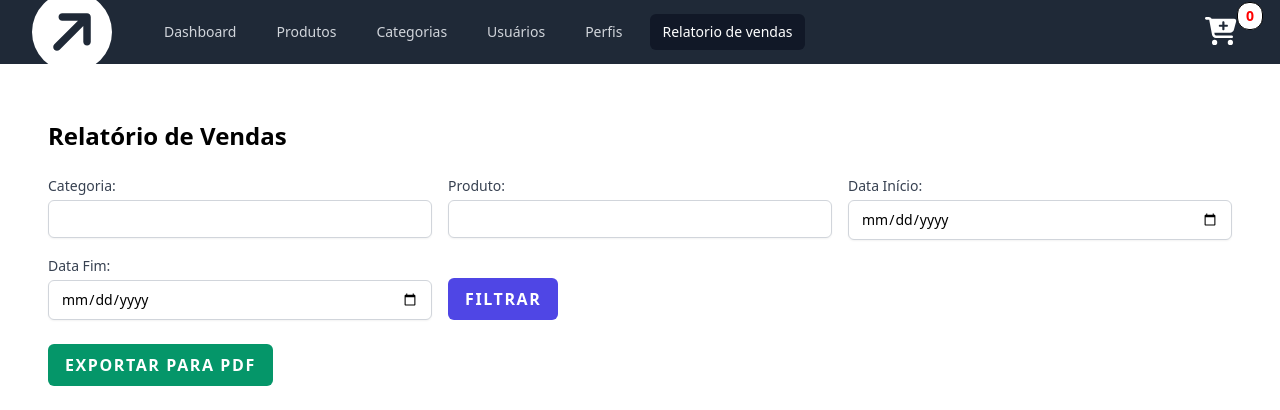
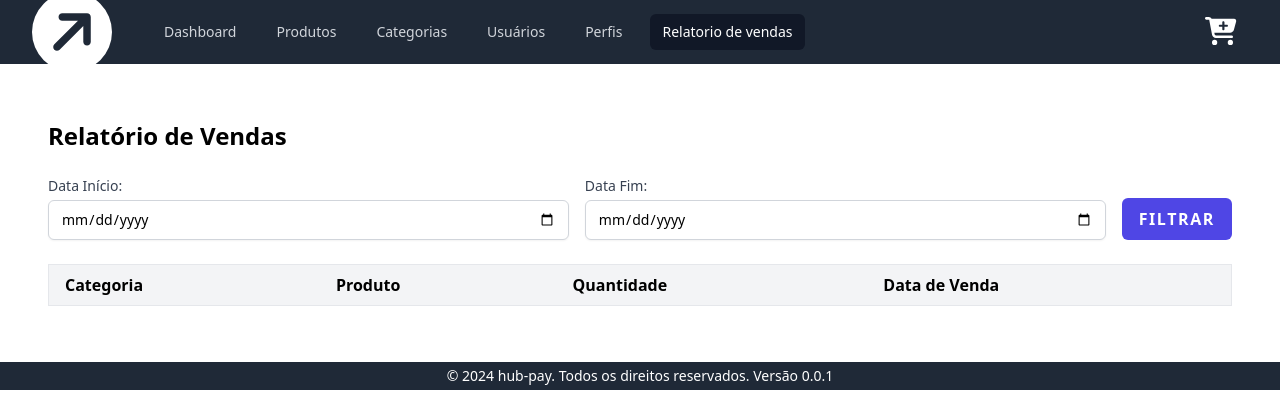
Before and after one commit to hugov/my-water-app, a Flask app: page /relatorio-vendas in a window 1280 px wide. Shown: the top 410 px of the page. Run offline with Flask 3, Linux system fonts and the light colour scheme; lists and menus that the app fills with data are empty; some libraries are stand-ins or nearby versions.

Commit message:
Adicionado a funcionalidade de relatório de vendas

```diff
--- a/python/my-water-web/app/routes.py
+++ b/python/my-water-web/app/routes.py
@@ -1,7 +1,7 @@
 import logging
 import os
 
-from flask import current_app as app, render_template, flash, request, redirect, send_from_directory, session, jsonify, send_file, Response
+from flask import current_app as app, render_template, flash, request, redirect, send_from_directory, session, jsonify, send_file, Response, make_response
 from werkzeug.utils import secure_filename
 from PIL import Image
 from datetime import datetime
@@ -557,46 +557,63 @@ def relatorio_vendas():
         return render_template('report/report_sales.html', current_page="report_sales")
     else:
 
-        category_filter = request.form.get('categoria')
-        product_filter = request.form.get('produto')
         start_date = request.form.get('data_inicio')
         end_date = request.form.get('data_fim')
 
-        if start_date:
-            data_inicio = datetime.strptime(start_date, '%Y-%m-%d')
-        if end_date:
-            data_fim = datetime.strptime(end_date, '%Y-%m-%d')
-
-        vendas = ReportService.report_sales(category_filter, product_filter, data_inicio, data_fim)
+        vendas = ReportService.report_sales(start_date, end_date)
 
         if request.method == 'POST' and request.form.get('export_pdf'):
             return exportar_pdf(vendas)
 
-        return render_template('report/report_sales.html', vendas=vendas)
+        return render_template('report/report_sales.html', vendas=vendas, current_page="report_sales")
+
+class Venda:
+    def __init__(self, categoria, produto, quantidade, data_venda):
+        self.categoria = categoria
+        self.produto = produto
+        self.quantidade = quantidade
+        self.data_venda = data_venda
+
+class PDF(FPDF):
+    def header(self):
+        self.set_font("Arial", "B", 12)
+        self.cell(0, 10, "Relatório de Vendas", 0, 1, "C")
+        self.ln(10)
+
+    def footer(self):
+        self.set_y(-15)
+        self.set_font("Arial", "I", 8)
+        self.cell(0, 10, f"Página {self.page_no()}", 0, 0, "C")
 
 def exportar_pdf(vendas):
-    pdf = FPDF()
+    pdf = PDF()
     pdf.add_page()
     pdf.set_font("Arial", size=12)
 
-    pdf.cell(200, 10, txt="Relatório de Vendas", ln=True, align='C')
-    pdf.ln(10)
-
-    pdf.cell(50, 10, 'Categoria', border=1)
-    pdf.cell(50, 10, 'Produto', border=1)
-    pdf.cell(30, 10, 'Quantidade', border=1)
-    pdf.cell(50, 10, 'Data de Venda', border=1)
+    # Cabeçalho da tabela
+    pdf.set_fill_color(240, 240, 240)  # Cor de fundo para o cabeçalho
+    pdf.cell(50, 10, 'Categoria', border=1, fill=True)
+    pdf.cell(50, 10, 'Produto', border=1, fill=True)
+    pdf.cell(30, 10, 'Quantidade', border=1, fill=True)
+    pdf.cell(50, 10, 'Data de Venda', border=1, fill=True)
     pdf.ln()
 
+    # Corpo da tabela
+    pdf.set_fill_color(255, 255, 255)  # Cor de fundo para as linhas do corpo
     for venda in vendas:
-        pdf.cell(50, 10, venda.categoria, border=1)
-        pdf.cell(50, 10, venda.produto, border=1)
-        pdf.cell(30, 10, str(venda.quantidade), border=1)
-        pdf.cell(50, 10, venda.data_venda.strftime("%d/%m/%Y"), border=1)
+        pdf.cell(50, 10, venda.categoria, border=1, fill=True)
+        pdf.cell(50, 10, venda.produto, border=1, fill=True)
+        pdf.cell(30, 10, str(venda.quantidade), border=1, fill=True)
+        pdf.cell(50, 10, venda.data_venda.strftime("%d/%m/%Y"), border=1, fill=True)
         pdf.ln()
 
     buffer = BytesIO()
-    pdf.output(buffer)
-    buffer.seek(0)
+    pdf_output = pdf.output(dest='S')  # Gera o PDF como uma string
+    buffer.write(pdf_output.encode('latin1'))  # Escreve no buffer como bytes
+    buffer.seek(0)  # Reposiciona o ponteiro no início do buffer
 
+    response = make_response(buffer.getvalue())  # Cria a resposta Flask com o conteúdo do buffer
+    response.headers['Content-Type'] = 'application/pdf'
+    response.headers['Content-Disposition'] = 'inline; filename=relatorio_vendas.pdf'
+    #return response
     return send_file(buffer, as_attachment=True, download_name='relatorio_vendas.pdf', mimetype='application/pdf')
--- a/python/my-water-web/app/services/report_service.py
+++ b/python/my-water-web/app/services/report_service.py
@@ -9,6 +9,6 @@ class ReportService:
     # Order
 
     @staticmethod
-    def report_sales(category_filter, product_filter, start_date, end_date):
-        _report = ReportRepository.report_sales(category_filter, product_filter, start_date, end_date)
+    def report_sales(start_date, end_date):
+        _report = ReportRepository.report_sales(start_date, end_date)
         return _report
--- a/python/my-water-web/app/templates/base.html
+++ b/python/my-water-web/app/templates/base.html
@@ -32,15 +32,28 @@
           align-items: center;
           border: 1px solid #000;
           font-weight: bold;
+          display: none;
       }
     </style>
 
     <script src="https://cdnjs.cloudflare.com/ajax/libs/font-awesome/6.6.0/js/all.min.js" integrity="sha512-6sSYJqDreZRZGkJ3b+YfdhB3MzmuP9R7X1QZ6g5aIXhRvR1Y/N/P47jmnkENm7YL3oqsmI6AK+V6AD99uWDnIw==" crossorigin="anonymous" referrerpolicy="no-referrer"></script>
     <script src="{{ url_for('static', filename='js/app.js') }}"></script>
 
+    <script>
+      function updateQuantityItens() {
+        const quantity_items = sessionStorage.getItem('quantity_itens');
+        if(quantity_items) {
+          console.log('quantity items session: ', quantity_items);
+          document.getElementById('cart-counter').style.display = "block";
+          document.getElementById('cart-counter').innerText = quantity_items;
+        }
 
-    <!--<script src="https://preline.co/assets/vendor/preline/dist/index.js?v=2.3.0"></script>-->
+      }
 
+      window.onload = function() {
+        updateQuantityItens();
+      };
+  </script>
 
 </head>
 <body class="h-full">
--- a/python/my-water-web/app/templates/report/report_sales.html
+++ b/python/my-water-web/app/templates/report/report_sales.html
@@ -6,40 +6,35 @@
 <div class="container mx-auto px-4 py-8">
     <h2 class="text-2xl font-bold mb-6">Relatório de Vendas</h2>
 
-    <form method="POST" action="{{ url_for('relatorio_vendas') }}" class="grid grid-cols-1 md:grid-cols-3 gap-4 mb-6">
-        <div>
-            <label for="categoria" class="block text-sm font-medium text-gray-700">Categoria:</label>
-            <input type="text" name="categoria" id="categoria" class="mt-1 block w-full px-3 py-2 border border-gray-300 rounded-md shadow-sm focus:ring-indigo-500 focus:border-indigo-500 sm:text-sm">
-        </div>
-
-        <div>
-            <label for="produto" class="block text-sm font-medium text-gray-700">Produto:</label>
-            <input type="text" name="produto" id="produto" class="mt-1 block w-full px-3 py-2 border border-gray-300 rounded-md shadow-sm focus:ring-indigo-500 focus:border-indigo-500 sm:text-sm">
-        </div>
-
-        <div>
+    <form method="POST" action="{{ url_for('relatorio_vendas') }}" class="flex flex-col md:flex-row md:space-x-4 mb-6">
+        <div class="flex flex-col mb-4 md:mb-0 md:flex-grow">
             <label for="data_inicio" class="block text-sm font-medium text-gray-700">Data Início:</label>
             <input type="date" name="data_inicio" id="data_inicio" class="mt-1 block w-full px-3 py-2 border border-gray-300 rounded-md shadow-sm focus:ring-indigo-500 focus:border-indigo-500 sm:text-sm">
         </div>
 
-        <div>
+        <div class="flex flex-col mb-4 md:mb-0 md:flex-grow">
             <label for="data_fim" class="block text-sm font-medium text-gray-700">Data Fim:</label>
             <input type="date" name="data_fim" id="data_fim" class="mt-1 block w-full px-3 py-2 border border-gray-300 rounded-md shadow-sm focus:ring-indigo-500 focus:border-indigo-500 sm:text-sm">
         </div>
 
-        <div class="col-span-1 md:col-span-2 flex justify-start items-end">
+        <div class="flex items-end mb-4 md:mb-0">
             <button type="submit" class="inline-flex items-center px-4 py-2 bg-indigo-600 border border-transparent rounded-md font-semibold text-white uppercase tracking-widest hover:bg-indigo-500 focus:outline-none focus:ring-2 focus:ring-offset-2 focus:ring-indigo-500">
                 Filtrar
             </button>
         </div>
+
     </form>
 
-    <form method="POST" action="{{ url_for('relatorio_vendas') }}" class="mb-6">
-        <input type="hidden" name="export_pdf" value="1">
-        <button type="submit" class="inline-flex items-center px-4 py-2 bg-green-600 border border-transparent rounded-md font-semibold text-white uppercase tracking-widest hover:bg-green-500 focus:outline-none focus:ring-2 focus:ring-offset-2 focus:ring-green-500">
-            Exportar para PDF
-        </button>
-    </form>
+    <!--
+    <div class="flex items-end mb-4 md:mb-0">
+        <form method="POST" action="{{ url_for('relatorio_vendas') }}?export_pdf=1" class="mb-6">
+            <input type="hidden" name="export_pdf" value="1">
+            <button type="submit" class="inline-flex items-center px-4 py-2 bg-green-600 border border-transparent rounded-md font-semibold text-white uppercase tracking-widest hover:bg-green-500 focus:outline-none focus:ring-2 focus:ring-offset-2 focus:ring-green-500">
+                Exportar para PDF
+            </button>
+        </form>
+    </div>
+    -->
 
     <div class="overflow-x-auto">
         <table class="min-w-full bg-white border border-gray-200">
```
Also changed, not shown: python/my-water-web/app/repositories/report_repository.py (+3 -7 lines), python/my-water-web/app/templates/catalog/cart.html (+4 -16 lines), python/my-water-web/app/templates/catalog/item.html (+16 -7 lines).
